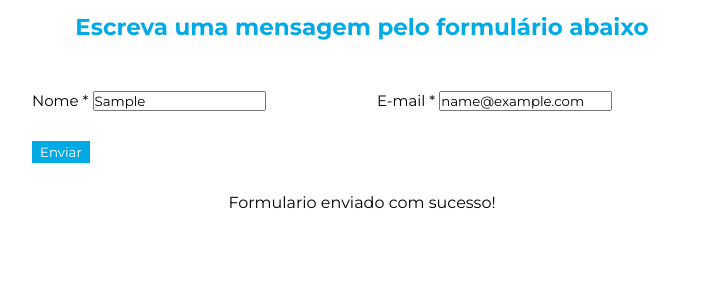
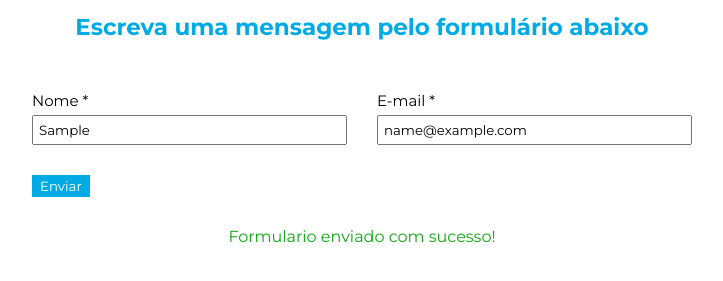
Before and after one commit to dimascamillo/aulasenai, a website: page public/index.html in a window 1280 px wide. Both pictures are taken after typing "Sample", "name@example.com" into the empty fields and a click on the button "Enviar". Shown: the part 127-408 px from the top of the page, without its empty margins (278-1001 px from the left). Drawn offline with Linux system fonts and the light colour scheme.

Commit message:
Correções e melhorias

```diff
--- a/public/assets/controller/validacaoForm.js
+++ b/public/assets/controller/validacaoForm.js
@@ -9,7 +9,7 @@ function validaForm() {
   btnEnviar.addEventListener("click", (e) => {
     e.preventDefault();
 
-    if (formInputNome.value == "" && formInputEmail.value == "") {
+    if (formInputNome.value == "" || formInputEmail.value == "") {
       mensagemError();
     } else if (!formInputNome.value == "" && !formInputEmail.value == "") {
       mensagemSucesso();
@@ -21,12 +21,15 @@ function mensagemError() {
   msg.innerHTML = "Por favor preencha todos os campos!";
   form.appendChild(msg);
   btnEnviar.classList.add('disable')
+  msg.classList.add('error')
 }
 
 function mensagemSucesso() {
   msg.innerHTML = "Formulario enviado com sucesso!";
   form.appendChild(msg);
   btnEnviar.classList.remove('disable')
+  msg.classList.remove('error')
+  msg.classList.add('sucess')
 }
 
 validaForm();
--- a/public/assets/scss/_global.scss
+++ b/public/assets/scss/_global.scss
@@ -39,3 +39,11 @@ $primary: #00abe5;
 .disable {
   cursor: not-allowed !important;
 }
+
+.sucess {
+  color: rgb(16, 168, 16);
+}
+
+.error {
+  color: rgb(215, 21, 21);
+}
--- a/public/assets/scss/_main.scss
+++ b/public/assets/scss/_main.scss
@@ -22,7 +22,7 @@ main {
         font-weight: 300;
       }
 
-      .form__input {
+      .form__input--nome, .form__input--email {
         width: 100%;
         margin-top: 5px;
         padding: 5px;
```
Also changed, not shown: public/assets/css/style.css.
